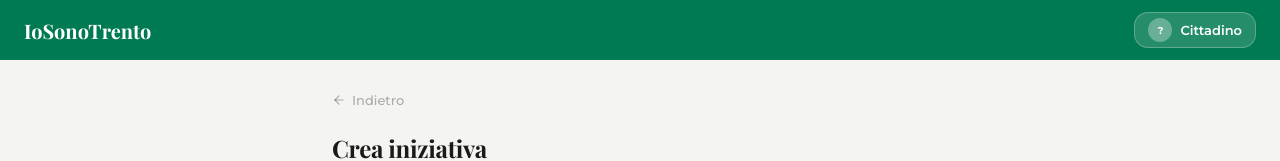
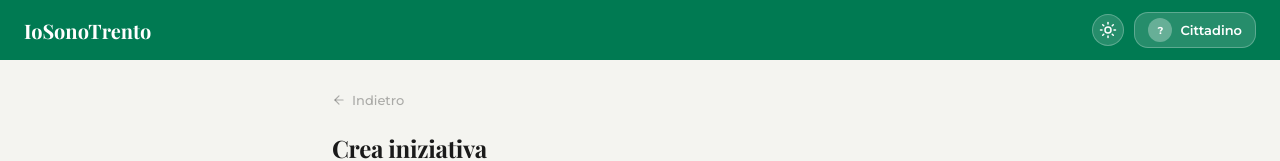
Before and after one commit to ErnestoBeltrami/Ingegneria_Software, a React (Vite) app in the folder deliverable_2/frontend/: page /cittadino/iniziativa/crea in a window 1280 px wide. Shown: the top 161 px of the page. Built offline with nearby package versions, Linux system fonts and the light colour scheme; no server answers.

Commit message:
feat: aggiungi theme toggle (moon/sun) alla topbar cittadino

```diff
--- a/deliverable_2/frontend/src/pages/cittadino/CreaIniziativaPage.css
+++ b/deliverable_2/frontend/src/pages/cittadino/CreaIniziativaPage.css
@@ -31,6 +31,28 @@
   color: white;
   letter-spacing: 0;
 }
+
+.ci-topbar__right {
+  display: flex;
+  align-items: center;
+  gap: 10px;
+}
+
+.ci-topbar__theme {
+  width: 32px;
+  height: 32px;
+  background: rgba(255, 255, 255, 0.15);
+  border: 1px solid rgba(255, 255, 255, 0.25);
+  border-radius: 50%;
+  display: flex;
+  align-items: center;
+  justify-content: center;
+  cursor: pointer;
+  color: white;
+  transition: background 0.15s ease;
+  flex-shrink: 0;
+}
+.ci-topbar__theme:hover { background: rgba(255, 255, 255, 0.25); }
 
 .ci-topbar__user {
   display: flex;
--- a/deliverable_2/frontend/src/pages/cittadino/CreaIniziativaPage.jsx
+++ b/deliverable_2/frontend/src/pages/cittadino/CreaIniziativaPage.jsx
@@ -1,6 +1,7 @@
 import { useState, useEffect } from 'react';
 import { useNavigate, Link } from 'react-router-dom';
-import { ArrowLeft, Lightbulb } from 'lucide-react';
+import { ArrowLeft, Lightbulb, Moon, Sun } from 'lucide-react';
+import { useTheme } from '../../contexts/ThemeContext';
 import './CreaIniziativaPage.css';
 
 export default function CreaIniziativaPage() {
@@ -41,6 +42,7 @@ export default function CreaIniziativaPage() {
 
   const initials = `${nome.charAt(0)}${cognome.charAt(0)}`.toUpperCase() || '?';
   const fullName = [nome, cognome].filter(Boolean).join(' ') || 'Cittadino';
+  const { theme, toggleTheme } = useTheme();
 
   const handleSubmit = async (e) => {
     e.preventDefault();
@@ -79,10 +81,19 @@ export default function CreaIniziativaPage() {
     <div className="ci-page">
       <header className="ci-topbar">
         <span className="ci-topbar__logo">IoSonoTrento</span>
+        <div className="ci-topbar__right">
+        <button
+          className="ci-topbar__theme"
+          onClick={toggleTheme}
+          aria-label={theme === 'dark' ? 'Attiva modalità chiara' : 'Attiva modalità scura'}
+        >
+          {theme === 'dark' ? <Moon size={18} /> : <Sun size={18} />}
+        </button>
         <Link to="/cittadino/profilo" className="ci-topbar__user">
           <div className="ci-topbar__avatar">{initials}</div>
           <span className="ci-topbar__name">{fullName}</span>
         </Link>
+        </div>
       </header>
 
       <div className="ci-shell">
--- a/deliverable_2/frontend/src/pages/cittadino/ProfiloCittadinePage.css
+++ b/deliverable_2/frontend/src/pages/cittadino/ProfiloCittadinePage.css
@@ -30,6 +30,28 @@
   font-weight: 700;
   color: white;
 }
+
+.cp-topbar__right {
+  display: flex;
+  align-items: center;
+  gap: 10px;
+}
+
+.cp-topbar__theme {
+  width: 32px;
+  height: 32px;
+  background: rgba(255, 255, 255, 0.15);
+  border: 1px solid rgba(255, 255, 255, 0.25);
+  border-radius: 50%;
+  display: flex;
+  align-items: center;
+  justify-content: center;
+  cursor: pointer;
+  color: white;
+  transition: background 0.15s ease;
+  flex-shrink: 0;
+}
+.cp-topbar__theme:hover { background: rgba(255, 255, 255, 0.25); }
 
 .cp-topbar__user {
   display: flex;
--- a/deliverable_2/frontend/src/pages/cittadino/ProfiloCittadinePage.jsx
+++ b/deliverable_2/frontend/src/pages/cittadino/ProfiloCittadinePage.jsx
@@ -1,6 +1,7 @@
 import { useState, useEffect } from 'react';
 import { useNavigate } from 'react-router-dom';
-import { ArrowLeft, LogOut, AlertTriangle, Pencil, X, Check } from 'lucide-react';
+import { ArrowLeft, LogOut, AlertTriangle, Pencil, X, Check, Moon, Sun } from 'lucide-react';
+import { useTheme } from '../../contexts/ThemeContext';
 import './ProfiloCittadinePage.css';
 
 const CIRCOSCRIZIONI = [
@@ -171,14 +172,24 @@ export default function ProfiloCittadinePage() {
   const initials = `${nome.charAt(0)}${cognome.charAt(0)}`.toUpperCase() || '?';
   const fullName = [nome, cognome].filter(Boolean).join(' ') || 'Cittadino';
   const profiloIncompleto = profilo && (!profilo.dataNascita || !profilo.comuneResidenza);
+  const { theme, toggleTheme } = useTheme();
 
   return (
     <div className="cp-page">
       <header className="cp-topbar">
         <span className="cp-topbar__logo">IoSonoTrento</span>
+        <div className="cp-topbar__right">
+        <button
+          className="cp-topbar__theme"
+          onClick={toggleTheme}
+          aria-label={theme === 'dark' ? 'Attiva modalità chiara' : 'Attiva modalità scura'}
+        >
+          {theme === 'dark' ? <Moon size={18} /> : <Sun size={18} />}
+        </button>
         <div className="cp-topbar__user">
           <div className="cp-topbar__avatar">{initials}</div>
           <span className="cp-topbar__name">{fullName}</span>
+        </div>
         </div>
       </header>
 
```
